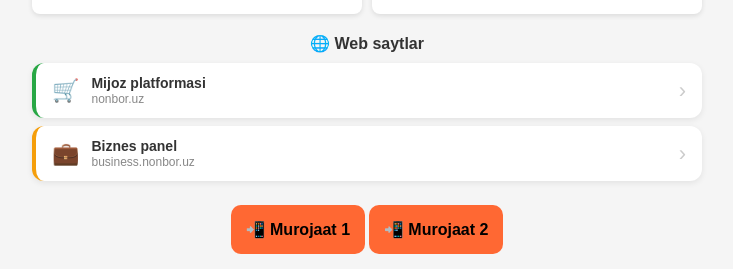
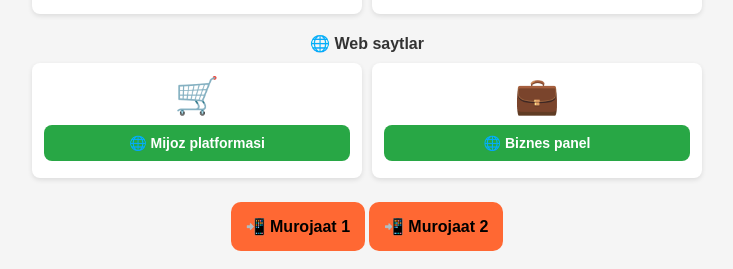
Before and after one commit to Ikhtiyor-s/nonbor-bio, a plain HTML site: page index.html in a window 1280 px wide. Shown: the part 1236-1505 px from the top of the page, without its empty margins (273-1006 px from the left). Drawn offline with Linux system fonts and the light colour scheme.

Commit message:
Web saytlar store-box uslubida qayta ishlandi

```diff
--- a/index.html
+++ b/index.html
@@ -248,24 +248,6 @@
             border: none;
         }
 
-        /* Web sayt linklari */
-        .web-link {
-            display: flex; align-items: center; gap: 12px;
-            padding: 12px 16px; border-radius: 12px;
-            text-decoration: none; color: #333;
-            background: #fff; box-shadow: 0 2px 6px rgba(0,0,0,0.08);
-            transition: transform 0.2s, box-shadow 0.2s;
-            border-left: 4px solid #ccc;
-        }
-        .web-link:hover { transform: translateY(-2px); box-shadow: 0 4px 14px rgba(0,0,0,0.14); }
-        .web-link.green { border-left-color: #28a745; }
-        .web-link.yellow { border-left-color: #F59E0B; }
-        .web-link-icon { font-size: 22px; flex-shrink: 0; }
-        .web-link-info { display: flex; flex-direction: column; flex: 1; text-align: left; }
-        .web-link-title { font-size: 14px; font-weight: bold; color: #333; }
-        .web-link-sub { font-size: 12px; color: #888; margin-top: 1px; }
-        .web-link-arrow { font-size: 22px; color: #ccc; flex-shrink: 0; }
-
         @media (max-width: 480px) {
             .video-grid { grid-template-columns: 1fr 1fr; gap: 8px; }
             .video-title { font-size: 12px; }
@@ -307,23 +289,15 @@
 
     <!-- Web saytlar -->
     <h2 style="margin-top: 20px;">🌐 Web saytlar</h2>
-    <div style="display: flex; flex-direction: column; gap: 8px; margin-top: 10px;">
-        <a href="https://nonbor.uz/" target="_blank" class="web-link green">
-            <span class="web-link-icon">🛒</span>
-            <span class="web-link-info">
-                <span class="web-link-title">Mijoz platformasi</span>
-                <span class="web-link-sub">nonbor.uz</span>
-            </span>
-            <span class="web-link-arrow">›</span>
-        </a>
-        <a href="https://business.nonbor.uz/" target="_blank" class="web-link yellow">
-            <span class="web-link-icon">💼</span>
-            <span class="web-link-info">
-                <span class="web-link-title">Biznes panel</span>
-                <span class="web-link-sub">business.nonbor.uz</span>
-            </span>
-            <span class="web-link-arrow">›</span>
-        </a>
+    <div class="store-container" style="margin-top: 10px;">
+        <div class="store-box">
+            <div style="font-size: 36px; margin-bottom: 8px;">🛒</div>
+            <a href="https://nonbor.uz/" target="_blank">🌐 Mijoz platformasi</a>
+        </div>
+        <div class="store-box">
+            <div style="font-size: 36px; margin-bottom: 8px;">💼</div>
+            <a href="https://business.nonbor.uz/" target="_blank">🌐 Biznes panel</a>
+        </div>
     </div>
 
     <div style="margin-top: 14px;">
```
